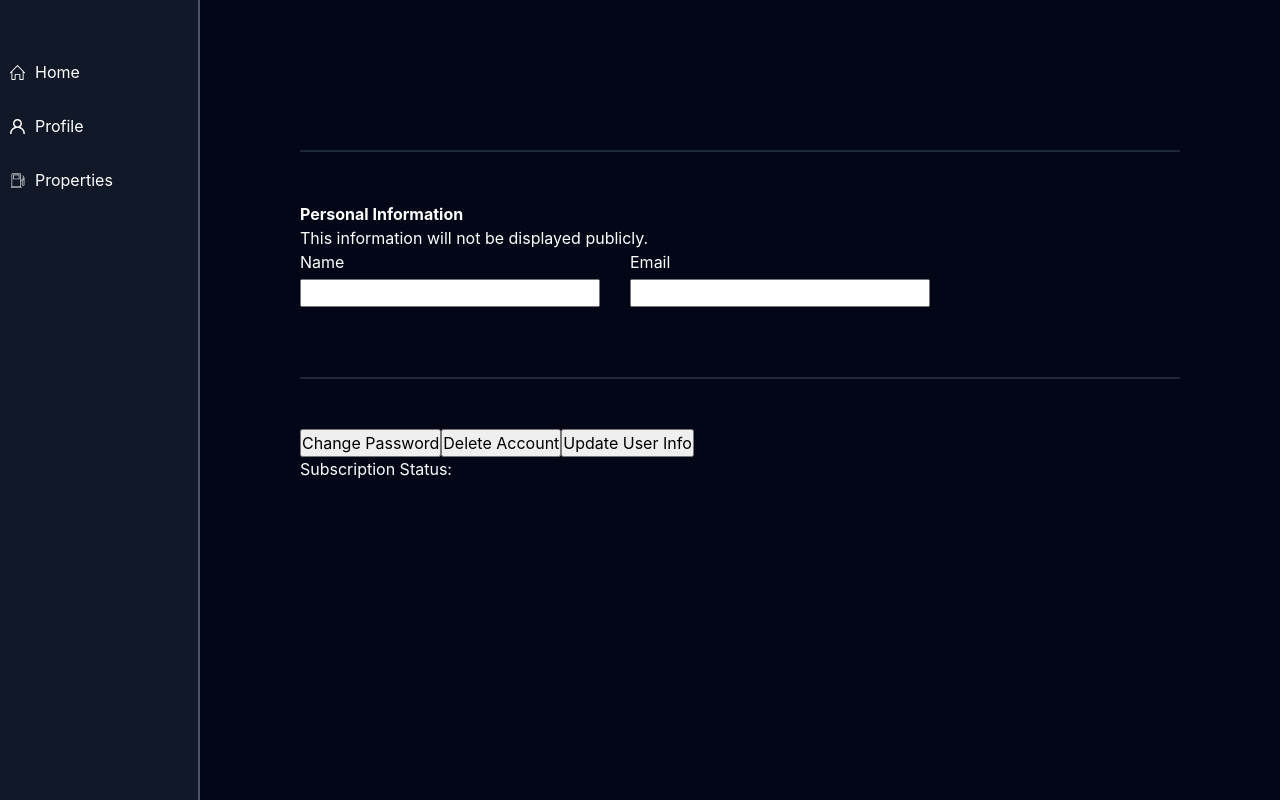
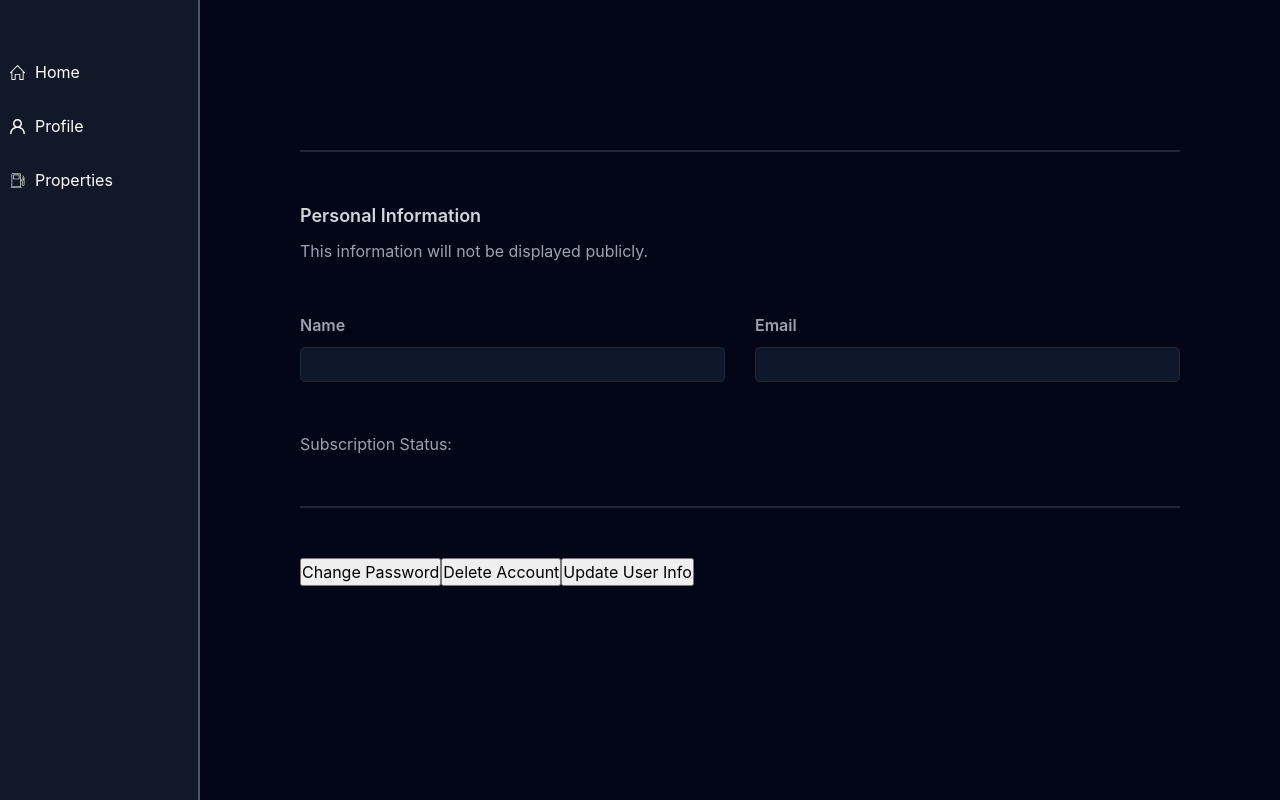
Before and after one commit to asingh714/FuelDash, a React (Vite) app in the folder client/: page /profile in a window 1280 px wide. Built offline with nearby package versions, Linux system fonts and the light colour scheme; no server answers.

Commit message:
styled inputs to profile page inputs

```diff
--- a/client/src/Pages/Profile/Profile.jsx
+++ b/client/src/Pages/Profile/Profile.jsx
@@ -73,6 +73,7 @@ const Profile = () => {
             />
           </div>
         </div>
+        <span>Subscription Status: {data?.subscriptionStatus}</span>
         <hr />
         <div className="button-container">
           <button onClick={() => setPasswordModalOpen(true)}>
@@ -90,7 +91,6 @@ const Profile = () => {
         </div>
         {data?.subscriptionStatus === "Free" && <button>Subscribe</button>}
         {isPasswordModalOpen && <Modal message="Change password" />}
-        <p>Subscription Status: {data?.subscriptionStatus}</p>
       </div>
     </div>
   );
--- a/client/src/Pages/Profile/Profile.scss
+++ b/client/src/Pages/Profile/Profile.scss
@@ -14,24 +14,39 @@
       margin: 5rem 0;
     }
 
+    h4 {
+      color: $gray-300;
+      margin-bottom: 1rem;
+      font-size: 1.8rem;
+      font-weight: 600;
+    }
+    span {
+      color: $gray-400;
+    }
+
     .input-container {
       display: flex;
       gap: 3rem;
+      margin: 5rem 0;
       .input-group {
-        margin-bottom: 20px;
+        width: 100%;
 
         label {
           display: block;
-          margin-bottom: 5px;
+          margin-bottom: 1rem;
+          color: $gray-400;
+          font-weight: 600;
         }
 
         input {
-          width: 30rem;
-          // padding: 1rem;
-          // border-radius: 5px;
-          // border: 1px solid #666;
-          // background-color: #555;
-          // color: #fff;
+          font-size: 1.2rem;
+          font-weight: 600;
+          width: 100%;
+          border-radius: 5px;
+          background-color: $slate-900;
+          color: $gray-300;
+          border: 1px solid $gray-700;
+          padding: 0.75rem 1rem;
         }
       }
 
```
